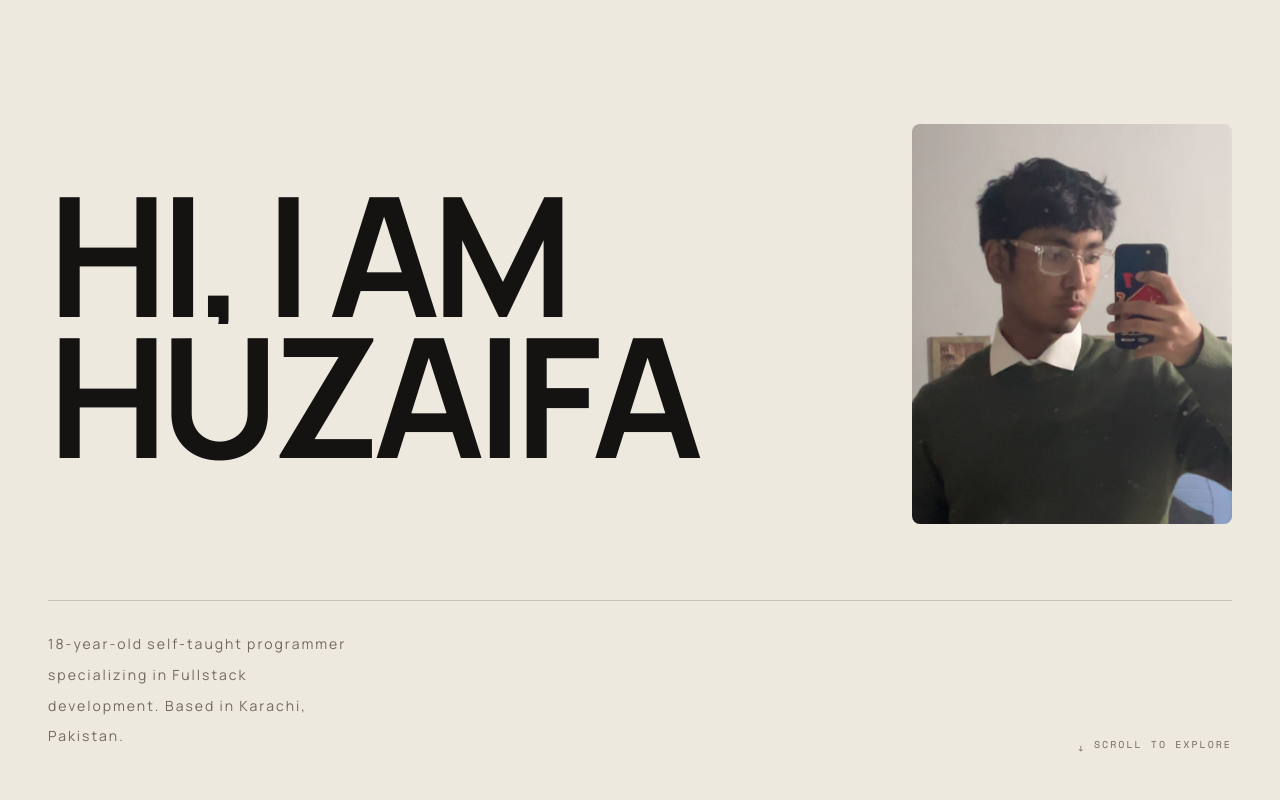
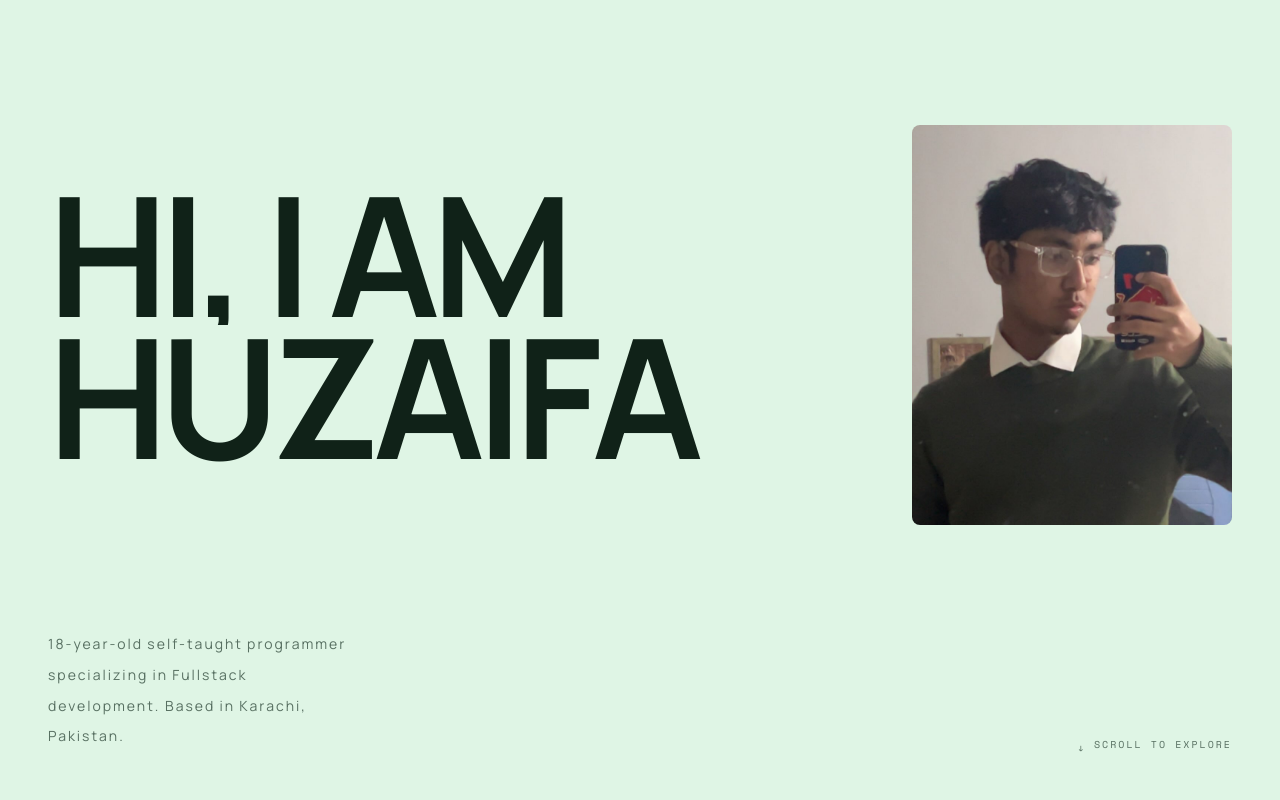
Before and after one commit to getawife/newportfolio, a Next.js app: page / in a window 1280 px wide. Shown: the top 800 px of the page. Built offline with nearby package versions, Linux system fonts and the light colour scheme.

Commit message:
update: color theme and better visual breaks

```diff
--- a/app/globals.css
+++ b/app/globals.css
@@ -2,16 +2,16 @@
 
 @layer base {
   :root {
-    --bg-system: #eee9df;
-    --fg-system: #151311;
-    --fg-muted: #716960;
+    --bg-system: #dff5e5;
+    --fg-system: #102218;
+    --fg-muted: #587062;
 
-    --accent-signal: #ff5a36;
+    --accent-signal: #2f8f5b;
 
-    --border-system: rgba(21, 19, 17, 0.18);
+    --border-system: rgba(16, 34, 24, 0.16);
 
-    --surface-warm: #e3dbce;
-    --surface-dark: #1b1815;
+    --surface-warm: #ccebd5;
+    --surface-dark: #173b27;
   }
 
   html,
--- a/components/AboutSection.tsx
+++ b/components/AboutSection.tsx
@@ -9,7 +9,7 @@ export function AboutSection() {
   return (
     <section
       id="about"
-      className="relative z-20 px-6 md:px-12 py-24 md:py-32 border-t border-[var(--border-system)] bg-[var(--bg-system)]"
+      className="relative z-20 px-6 md:px-12 py-24 md:py-32 border-[var(--border-system)] bg-[var(--bg-system)]"
     >
       <motion.div
         initial="hidden"
--- a/components/HeroSection.tsx
+++ b/components/HeroSection.tsx
@@ -66,7 +66,7 @@ export function HeroSection() {
         </motion.div>
       </div>
 
-      <div className="flex flex-col md:flex-row justify-between items-start md:items-end border-t border-[var(--border-system)] pt-8 font-mono text-[10px] uppercase tracking-[0.2em] text-[var(--fg-muted)] gap-4">
+      <div className="flex flex-col md:flex-row justify-between items-start md:items-end border-[var(--border-system)] pt-8 font-mono text-[10px] uppercase tracking-[0.2em] text-[var(--fg-muted)] gap-4">
         <motion.div
           initial={
             prefersReducedMotion ? { opacity: 1 } : { opacity: 0, y: 15 }
--- a/components/SkillsSection.tsx
+++ b/components/SkillsSection.tsx
@@ -12,7 +12,7 @@ export function SkillsSection() {
   return (
     <section
       id="skills"
-      className="relative z-20 px-6 md:px-12 py-24 md:py-32 border-t border-[var(--border-system)] bg-[var(--bg-system)]"
+      className="relative z-20 px-6 md:px-12 py-24 md:py-32 border-[var(--border-system)] bg-[var(--bg-system)]"
     >
       <div className="grid grid-cols-1 md:grid-cols-12 gap-8 md:gap-12">
         <header className="col-span-1 md:col-span-4 font-mono text-xs md:text-sm uppercase tracking-[0.25em] font-medium text-[var(--fg-system)] opacity-80">
--- a/components/WorkSection.tsx
+++ b/components/WorkSection.tsx
@@ -15,13 +15,12 @@ export function WorkSection({
   return (
     <section
       id="work"
-      className="relative z-20 py-24 md:py-32 border-t border-[var(--border-system)]"
+      className="relative z-20 py-24 md:py-32 border-[var(--border-system)]"
     >
       <motion.header
         initial="hidden"
         whileInView="visible"
         viewport={{ once: true }}
-        // col-span-1 md:col-span-4 font-mono text-xs md:text-sm uppercase tracking-[0.25em] font-medium text-[var(--fg-system)] opacity-80
         variants={fadeInUpVariant}
         className="px-6 md:px-12 mb-12 md:mb-20 font-mono text-xs md:text-sm uppercase tracking-[0.25em] font-medium text-[var(--fg-system)] opacity-80"
       >
```
